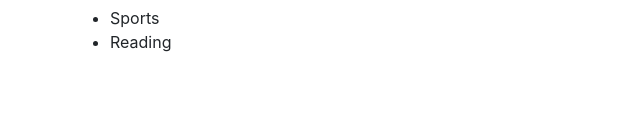
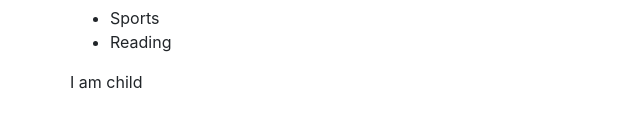
Before and after one commit to study0918/React, a React (Create React App) app in the folder localReact/my-app/: page / in a window 1280 px wide. Shown: the part 167-300 px from the top of the page, without its empty margins (0-640 px from the left). Built offline with nearby package versions, Linux system fonts and the light colour scheme.

Commit message:
'validate'

```diff
--- a/localReact/my-app/src/App.js
+++ b/localReact/my-app/src/App.js
@@ -22,7 +22,9 @@ class App extends Component {
             </div>
             <div className="row">
                <div className="col-xs-1 col-xs-offset-11">
-                  <Home name={"Max"} age={12} user={user}/>
+                  <Home name={'Max'} age={12} user={user}>
+                     <p>I am child</p>
+                  </Home>
                </div>
             </div>
       </div>
--- a/localReact/my-app/src/components/Home.js
+++ b/localReact/my-app/src/components/Home.js
@@ -1,8 +1,11 @@
 import React, { Component } from 'react';
 
-export default class Header extends Component {
+import PropTypes from 'prop-types';
+
+export default class Home extends Component {
   render() {
-    console.log(this.props)
+    console.log(this);
+    console.log(this.props);
     return (
       <div className="container">
         <div className="row">
@@ -14,9 +17,16 @@ export default class Header extends Component {
                      {this.props.user.hobbies.map((hobby,i)=><li key={i}>{hobby}</li>)}
                    </ul>
                 </div>
+                <div>{this.props.children}</div>
               </div>
         </div>
       </div>
     );
   }
 }
+
+Home.propTypes={
+  name:PropTypes.string,
+  age:PropTypes.number,
+  user:PropTypes.object
+}
```
